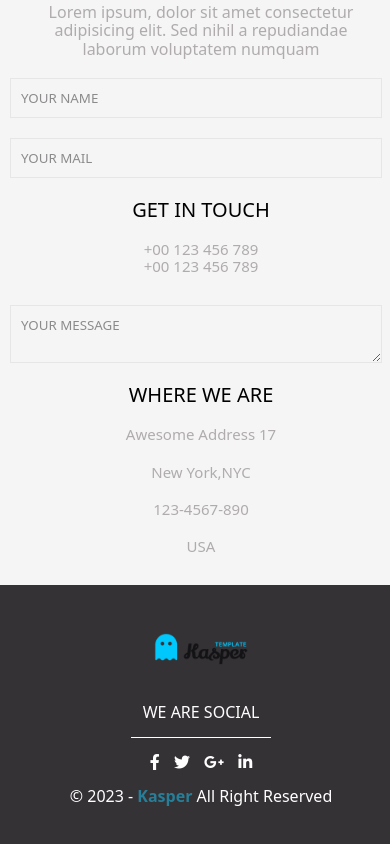
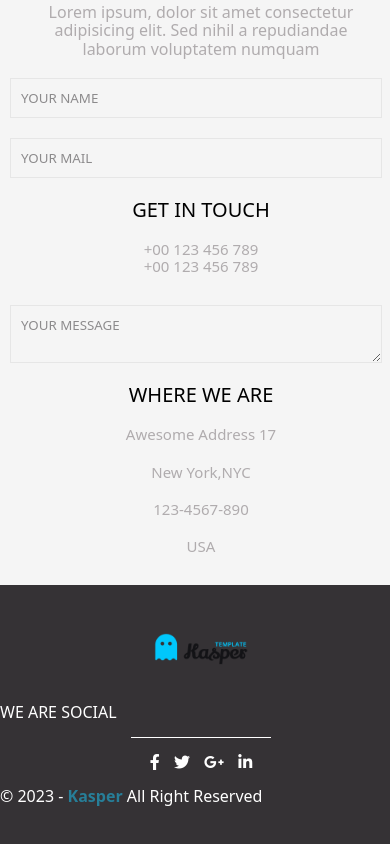
Before and after one commit to AmrElshafii/template-2, a plain HTML site: page index.html in a window 390 px wide. Shown: the part 9936-10780 px from the top of the page. Drawn offline with Linux system fonts and the light colour scheme.

Commit message:
text-aligning

```diff
--- a/css/temp-1.css
+++ b/css/temp-1.css
@@ -1072,7 +1072,6 @@ footer {
     background-color: var(--main-gray, gray);
     padding: 40px 0px;
     color: white;
-    text-align: center;
 }
 
 footer span.line {
@@ -1099,3 +1098,12 @@ footer a i {
 footer a i:hover {
     color: var(--main-aqua, aqua);
 }
+
+@media (max-width: 772px) {
+    footer span {
+        width: 100%;
+    }
+    footer p {
+        width: 100%;
+    }
+}
```
